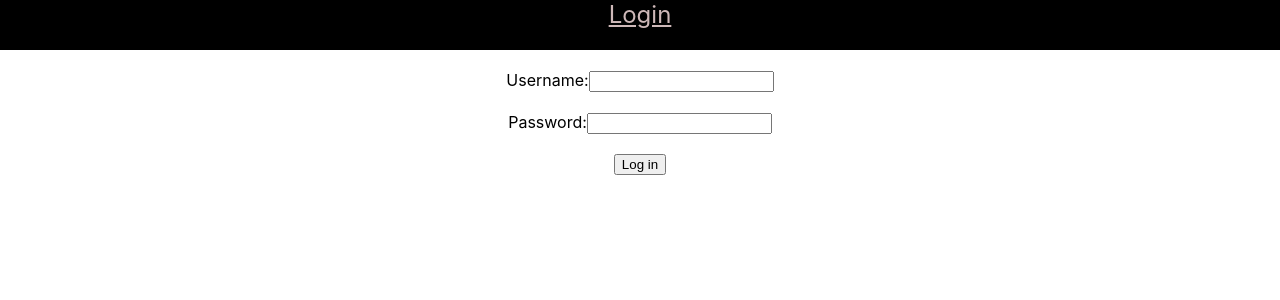
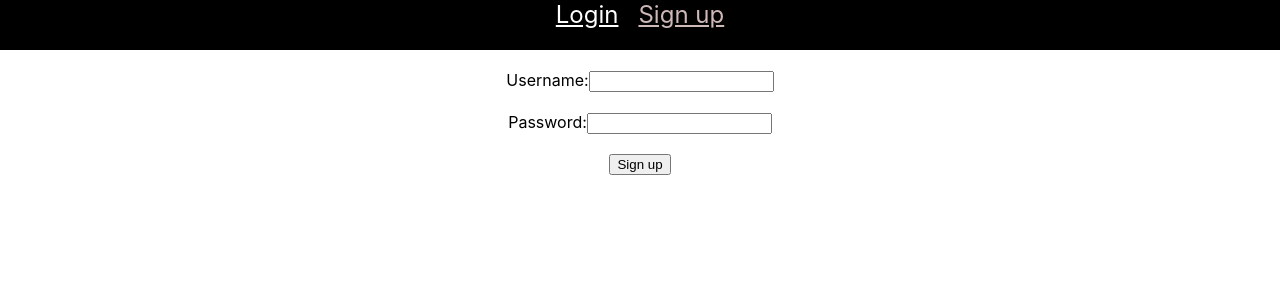
Before and after one commit to sophienewell/art-finder, a React (Create React App) app: page /signup in a window 1280 px wide. Before the commit this address led to /login. Shown: the top 300 px of the page. Built offline with nearby package versions, Linux system fonts and the light colour scheme; no server answers.

Commit message:
adds sign up page

```diff
--- a/src/App.js
+++ b/src/App.js
@@ -6,6 +6,7 @@ import {
   Routes,
   Navigate,
 } from "react-router-dom";
+import SignUpPage from "./components/SignUpPage";
 import LoginPage from "./components/LoginPage";
 import SearchPage from "./components/SearchPage";
 import FavoritesPage from "./components/FavoritesPage";
@@ -45,6 +46,14 @@ function App({ setFavorites, user, setUser }) {
       <Router>
         <Menu />
         <Routes>
+          <Route
+            path="/signup"
+            element={
+              <ProtectedRoute isPrivate={false}>
+                <SignUpPage />
+              </ProtectedRoute>
+            }
+          />
           <Route
             path="/login"
             element={
--- a/src/components/Menu.jsx
+++ b/src/components/Menu.jsx
@@ -9,12 +9,20 @@ function Menu({ activeUser, clearArts, clearUser }) {
   return (
     <div className="nav">
       {!activeUser && (
+        <>
           <NavLink
             className={({ isActive }) => (isActive ? "active" : "link")}
             to="login"
           >
             Login
           </NavLink>
+          <NavLink
+            className={({ isActive }) => (isActive ? "active" : "link")}
+            to="signup"
+          >
+            Sign up
+          </NavLink>
+        </>
       )}
       {activeUser && (
         <>
--- a/src/components/SignUpPage.jsx
+++ b/src/components/SignUpPage.jsx
@@ -0,0 +1,49 @@
+import React, { useRef, useCallback } from "react";
+import { useNavigate } from "react-router-dom";
+import { connect } from "react-redux";
+import useAPI from "../hooks/useAPI";
+
+function SignUpPage() {
+  const usernameInput = useRef(null);
+  const passwordInput = useRef(null);
+  const navigate = useNavigate();
+  const { signUp } = useAPI();
+
+  const handleSignup = useCallback(async () => {
+    const username = usernameInput.current.value;
+    const password = passwordInput.current.value;
+    if (
+      username.length < 4 ||
+      username.length > 20 ||
+      password.length < 4 ||
+      password.length > 20
+    ) {
+      return;
+    }
+    const json = await signUp(username, password);
+    if (!json.success) {
+      console.log(json.error);
+    } else {
+      navigate("/login");
+    }
+  }, []);
+
+  return (
+    <div className="center margin-20">
+      <div className="center margin-20">
+        <label htmlFor="username">Username:</label>
+        <input ref={usernameInput} type="text" id="username" />
+      </div>
+
+      <div>
+        <label htmlFor="password">Password:</label>
+        <input ref={passwordInput} type="password" id="password" />
+      </div>
+      <button className="margin-20" onClick={handleSignup}>
+        Sign up
+      </button>
+    </div>
+  );
+}
+
+export default SignUpPage;
--- a/src/hooks/useAPI.jsx
+++ b/src/hooks/useAPI.jsx
@@ -16,6 +16,19 @@ export default function useAPI() {
     async (username, password) => {
       return await makeAPICall("/api/users/login", {
         method: "POST",
+        body: JSON.stringify({ username, password }),
+        headers: {
+          "Content-Type": "application/json",
+        },
+      });
+    },
+    [makeAPICall]
+  );
+
+  const signUp = useCallback(
+    async (username, password) => {
+      return await makeAPICall("/api/users/signup", {
+        method: "PUT",
         body: JSON.stringify({ username, password }),
         headers: {
           "Content-Type": "application/json",
@@ -61,5 +74,5 @@ export default function useAPI() {
     return await makeAPICall("/api/users/verify", { method: "GET" });
   }, [makeAPICall]);
 
-  return { login, addFave, delFave, favesByUserId, logout, verify };
+  return { login, signUp, addFave, delFave, favesByUserId, logout, verify };
 }
```
Lines whose indentation alone changed are shown as unchanged.
